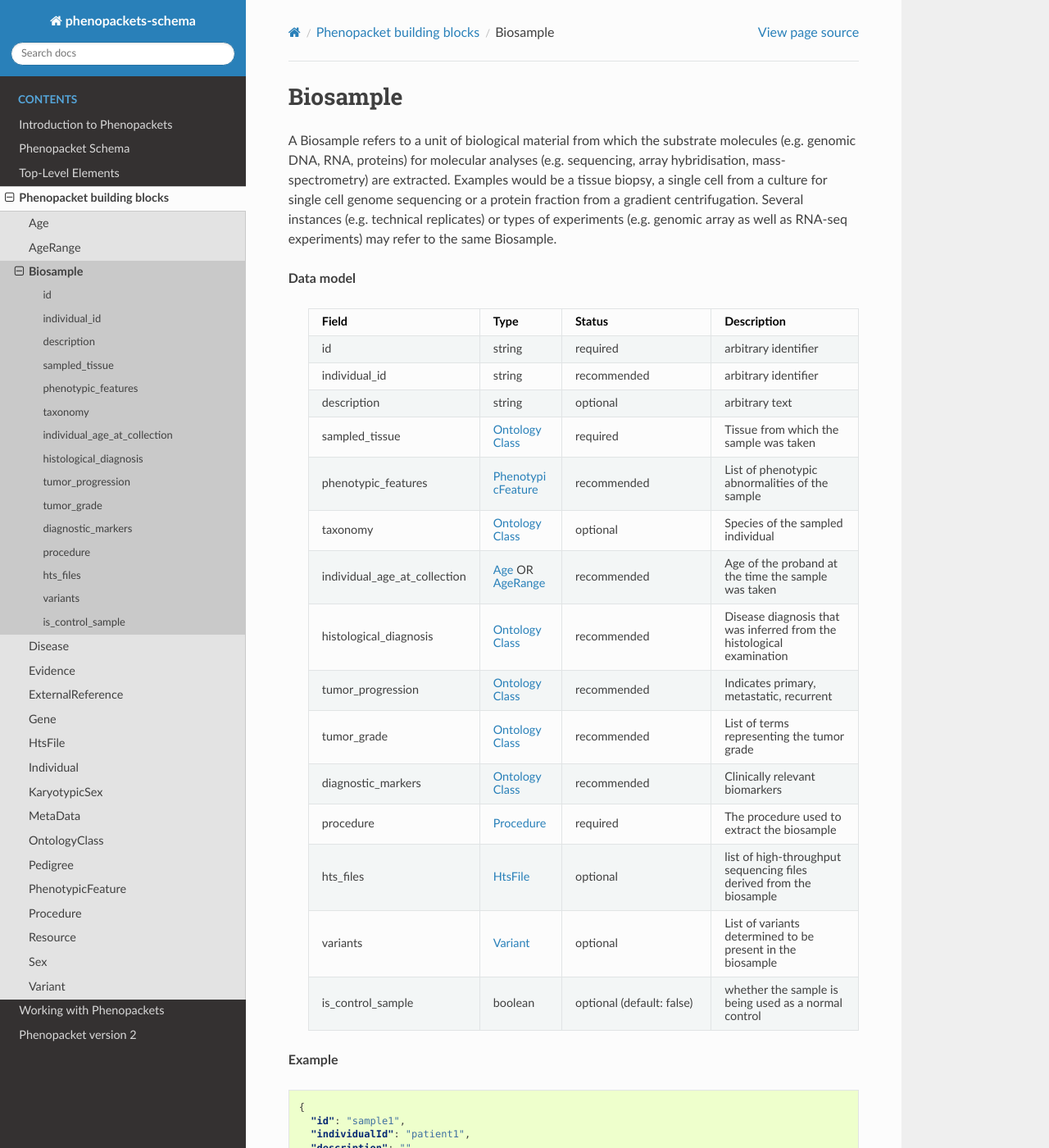
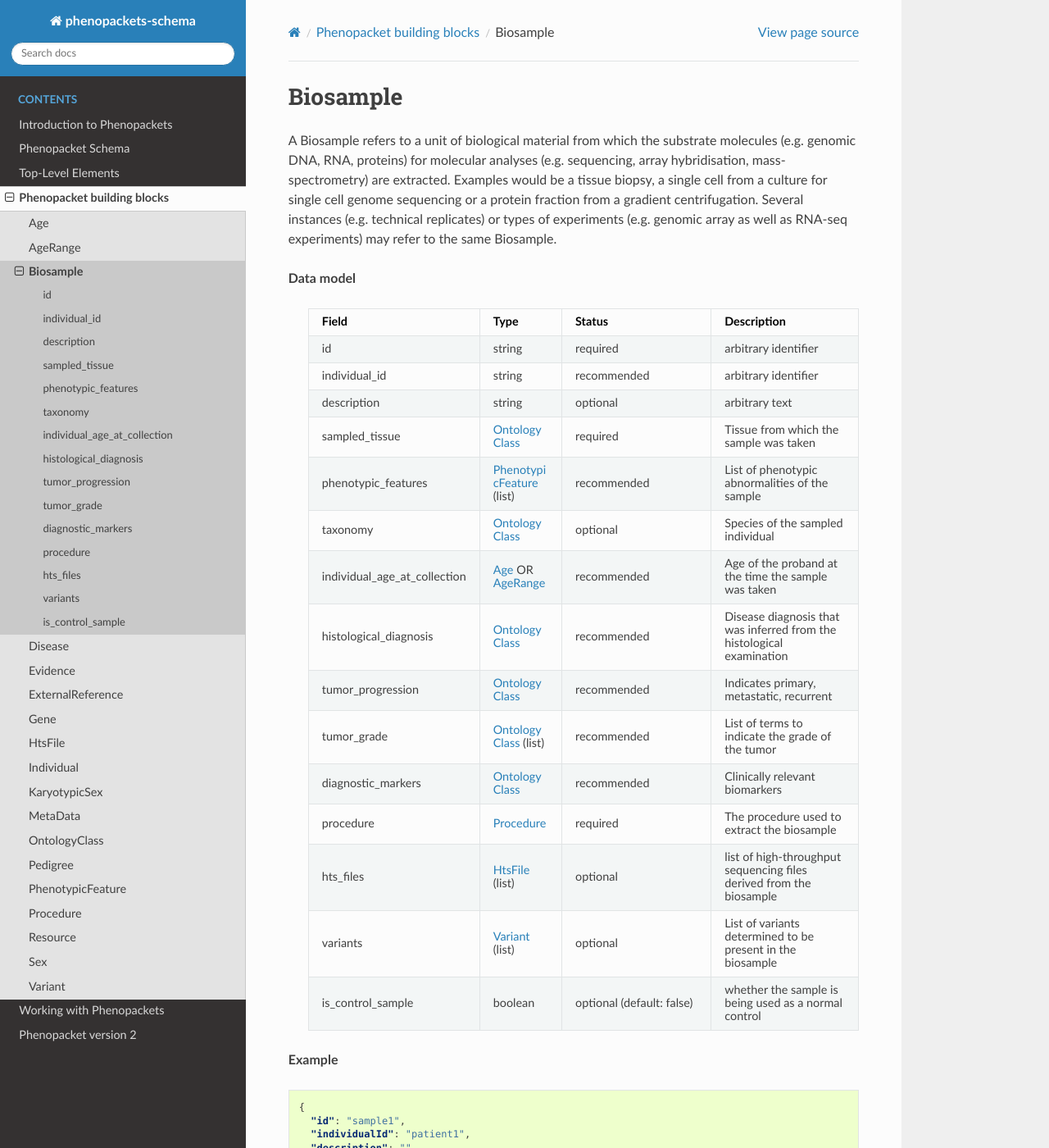
Before and after one commit to phenopackets/phenopacket-schema, a Sphinx documentation site: the page built from docs/biosample.rst, in a window 1280 px wide and 1400 px high. Shown: the whole window at 82% size. Built offline with Sphinx 7.4.7 and the Read the Docs theme 2.0.0, drawn with Linux system fonts in a browser that asks for light colours.

Commit message:
Update biosample.rst
Edits to data model table - addition of (list) and reword of tumor_grade description

```diff
--- a/docs/biosample.rst
+++ b/docs/biosample.rst
@@ -39,7 +39,7 @@ genomic array as well as RNA-seq experiments) may refer to the same Biosample.
      - required
      - Tissue from which the sample was taken
    * - phenotypic_features
-     - :ref:`rstphenotypicfeature`
+     - :ref:`rstphenotypicfeature` (list)
      - recommended
      - List of phenotypic abnormalities of the sample
    * - taxonomy
@@ -59,9 +59,9 @@ genomic array as well as RNA-seq experiments) may refer to the same Biosample.
      - recommended
      - Indicates primary, metastatic, recurrent
    * - tumor_grade
-     - :ref:`rstontologyclass`
+     - :ref:`rstontologyclass` (list)
      - recommended
-     - List of terms representing the tumor grade
+     - List of terms to indicate the grade of the tumor
    * - diagnostic_markers
      - :ref:`rstontologyclass`
      - recommended
@@ -71,11 +71,11 @@ genomic array as well as RNA-seq experiments) may refer to the same Biosample.
      - required
      - The procedure used to extract the biosample
    * - hts_files
-     - :ref:`rstfile`
+     - :ref:`rstfile` (list)
      - optional
      - list of high-throughput sequencing files derived from the biosample
    * - variants
-     - :ref:`rstvariant`
+     - :ref:`rstvariant` (list)
      - optional
      - List of variants determined to be present in the biosample
    * - is_control_sample
```
